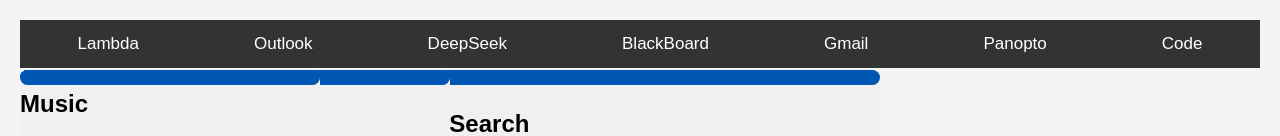
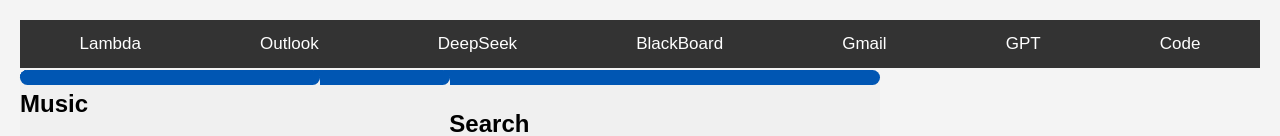
Before and after one commit to SjaakieChen/Homepage, a plain HTML site: page index.html in a window 1280 px wide. Shown: the top 136 px of the page. Drawn offline with Linux system fonts and the light colour scheme; grey boxes are pictures that could not be loaded.

Commit message:
Update index.html

```diff
--- a/index.html
+++ b/index.html
@@ -14,7 +14,7 @@
         <a href="https://chat.deepseek.com/" target="_blank">DeepSeek</a>
         <a href="https://bb.imperial.ac.uk/ultra/course" target="_blank">BlackBoard</a>
         <a href="https://mail.google.com/mail/u/0/#inbox" target="_blank">Gmail</a>
-        <a href="https://imperial.cloud.panopto.eu/Panopto/Pages/Sessions/List.aspx#isSharedWithMe=true" target="_blank">Panopto</a>
+        <a href="https://chatgpt.com/?model=o1" target="_blank">GPT</a>
         <a href="https://github.com/SjaakieChen/Homepage" target="_blank">Code</a>
 
 
```
